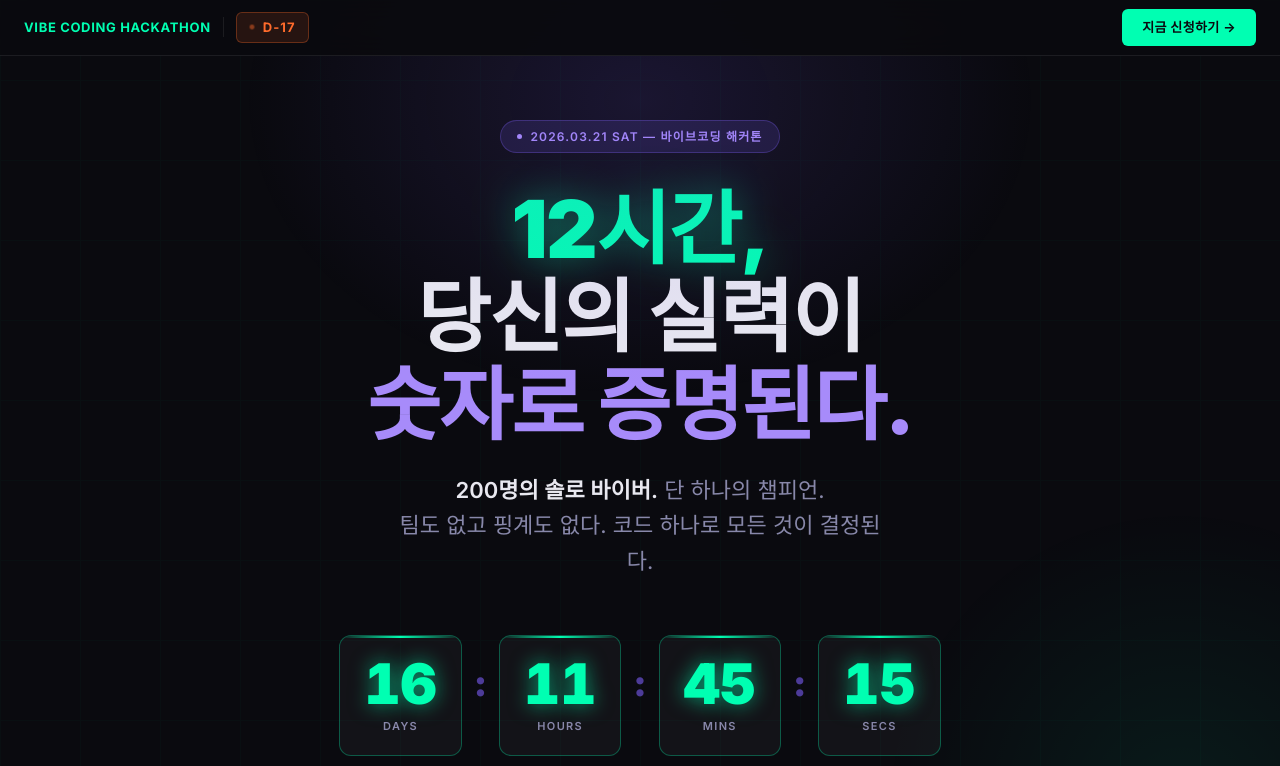
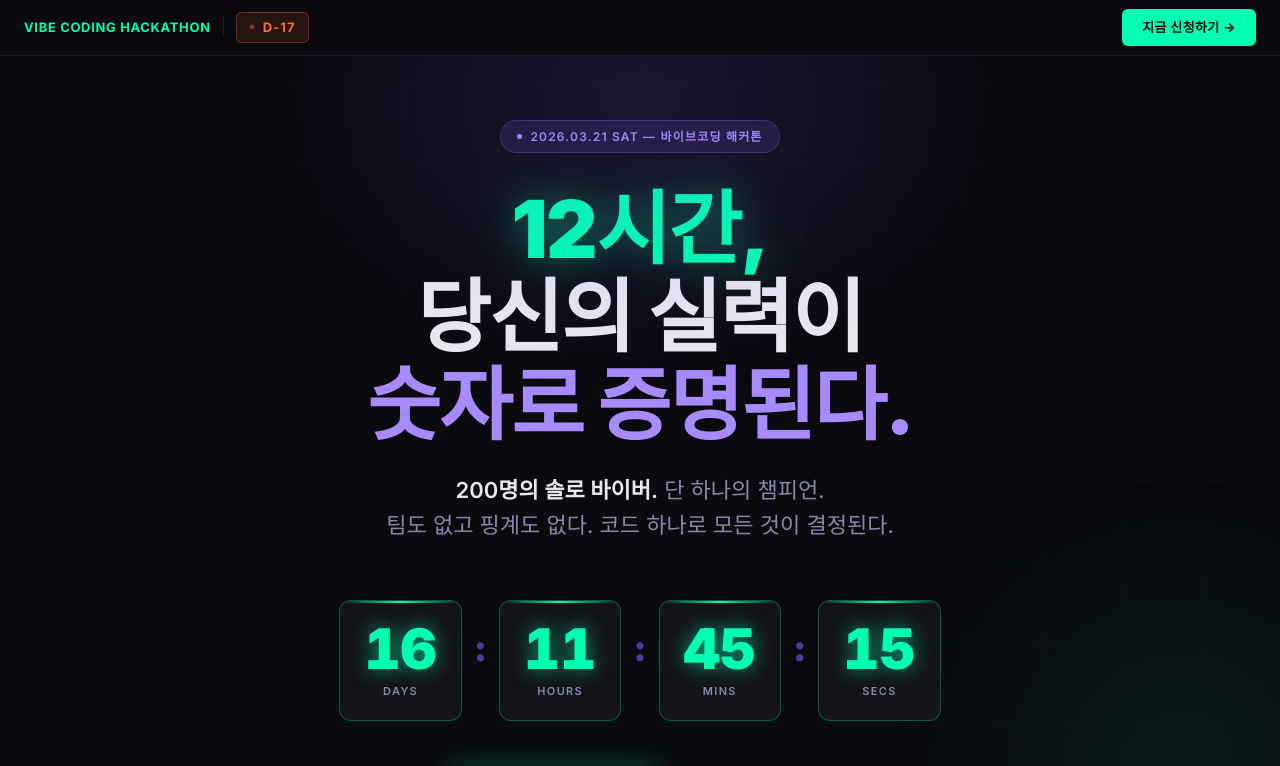
Before and after one commit to hope6679/vibe-coding-hackathon, a plain HTML site: page index.html in a window 1280 px wide. Shown: the top 766 px of the page. Drawn offline with Linux system fonts and the light colour scheme.

Commit message:
fix: remove text-wrap and max-width from hero-sub to preserve manual line breaks
Co-Authored-By: Claude Sonnet 4.6 <noreply@anthropic.com>

```diff
--- a/index.html
+++ b/index.html
@@ -223,8 +223,6 @@
       color: var(--text-dim);
       font-weight: 400;
       margin-bottom: 56px;
-      max-width: 500px;
-      text-wrap: balance;
     }
 
     .hero-sub strong {
```
